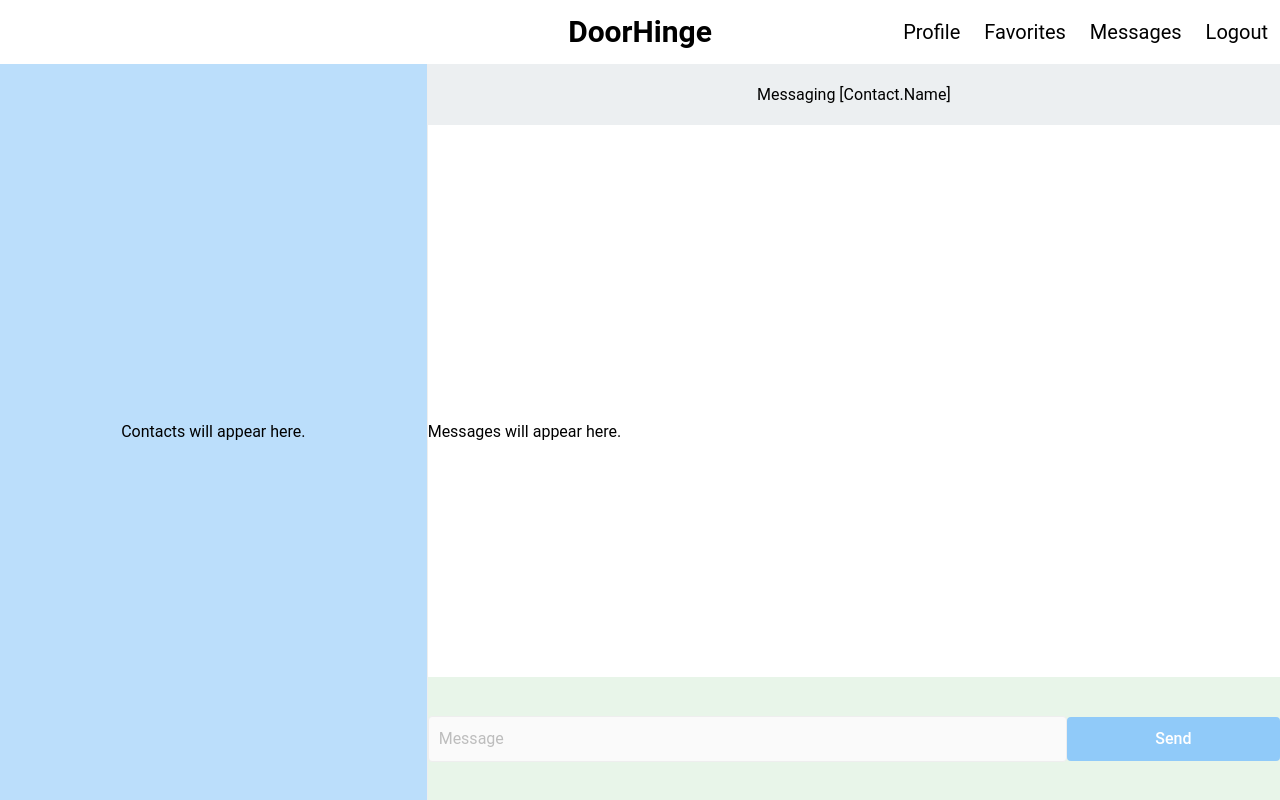
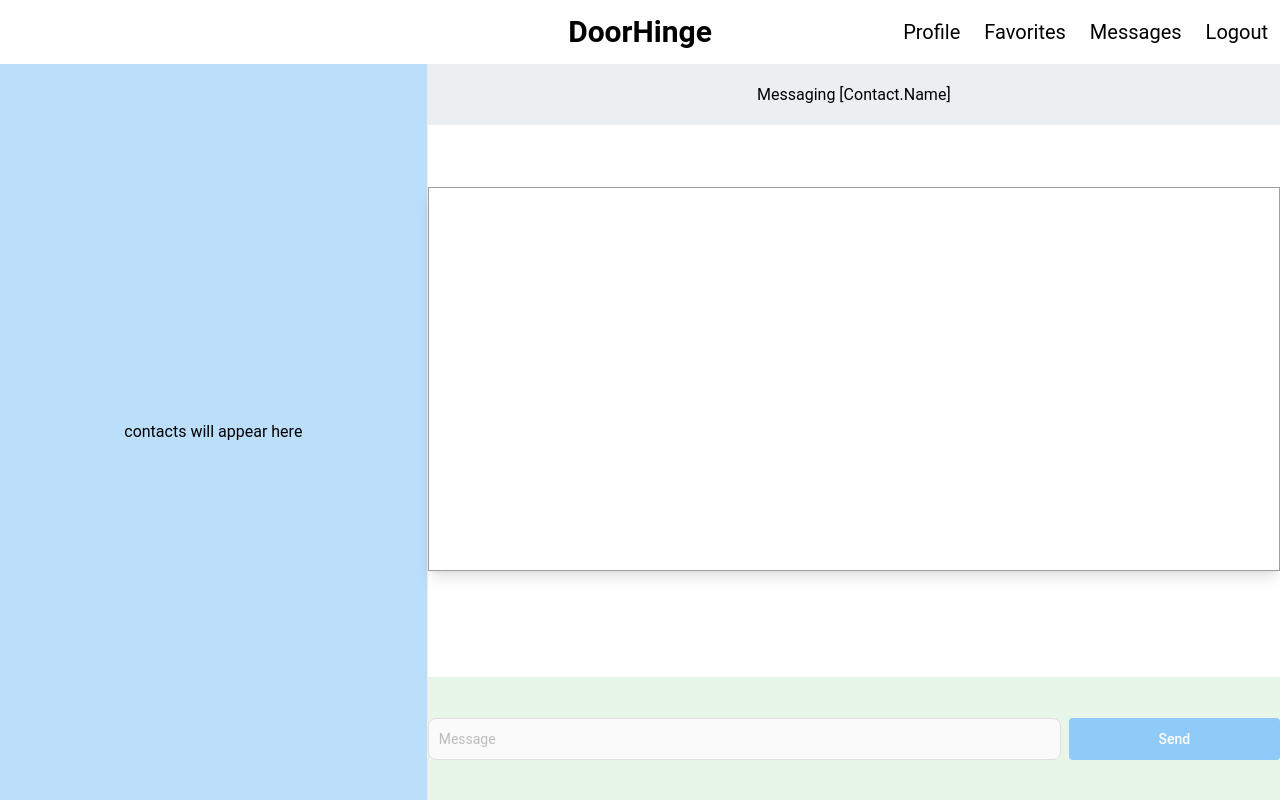
Before and after one commit to Daverhan/door-hinge-web-app, a React (Vite) app in the folder frontend/: page /messages in a window 1280 px wide. Built offline with nearby package versions, Linux system fonts and the light colour scheme; no server answers.

Commit message:
Add scrolling in messages

```diff
--- a/frontend/src/components/Home.tsx
+++ b/frontend/src/components/Home.tsx
@@ -1,5 +1,4 @@
 import { useEffect, useState } from "react";
-import { io } from "socket.io-client";
 import { Carousel } from "@material-tailwind/react";
 import { useNavigate } from "react-router-dom";
 
@@ -36,46 +35,10 @@ interface User {
   last_name: string;
 }
 
-const socket = io("http://127.0.0.1::5001")
-
 function Home() {
   const [listing, setListing] = useState<Listing | null>(null);
   const [lister, setLister] = useState<User | null>(null);
   const [carouselKey, setCarouselKey] = useState(0);
-  const [username, setUsername] = useState("");
-  const [currentMessage, setCurrentMessage] = useState("");
-  const [messages, setMessages] = useState<Array<{ username: string; message: string }>>([]);
-
-  // Connect to WebSocket server
-  useEffect(() => {
-      socket.on('connect', () => {
-          console.log('Connected to WebSocket server');
-      });
-
-      // Listening for messages from the server
-      socket.on('receive_message', (data) => {
-          setMessages((prevMessages) => [...prevMessages, data]);
-      });
-
-      return () => {
-          socket.off('connect');
-          socket.off('receive_message');
-      };
-  }, []);
-
-  const handleUsernameKeyDown = (event) => {
-  if (event.key === 'Enter' && tempUsername.trim() !== '') {
-      setUsername(tempUsername); // Set the username only when Enter is pressed
-      setTempUsername(""); // Clear temporary username
-    }
-  };
-
-  const handleSendMessage = () => {
-      if (!currentMessage.trim()) return;
-      // Send message to the server
-      socket.emit('send_message', { username, message: currentMessage });
-      setCurrentMessage("");
-  };
 
   const navigate = useNavigate();
 
@@ -208,38 +171,6 @@ function Home() {
           <p className="break-words mx-4">
             This section can be used to directly message the lister
           </p>
-          <div className="chat-section p-4">
-        {!username ? (
-          <>
-            <input
-              type="text"
-              placeholder="Enter username to chat..."
-              value={tempUsername}
-              onChange={(e) => setTempUsername(e.target.value)}
-              onKeyDown={handleUsernameKeyDown} // Handle Enter press
-              className="border-2 border-gray-300 p-2 my-2"
-            />
-          </>
-        ) : (
-          <>
-            <div className="messages overflow-y-auto h-64">
-              {messages.map((msg, index) => (
-                <p key={index}><b>{msg.username}:</b> {msg.message}</p>
-              ))}
-            </div>
-            <input
-              type="text"
-              placeholder="Type a message..."
-              value={currentMessage}
-              onChange={(e) => setCurrentMessage(e.target.value)}
-              className="border p-2 mr-2"
-            />
-            <button onClick={handleSendMessage} className="bg-blue-500 hover:bg-blue-700 text-white font-bold py-2 px-4 rounded">
-              Send
-            </button>
-          </>
-        )}
-      </div>
         </div>
       </div>
     </section>
--- a/frontend/src/components/Messages.tsx
+++ b/frontend/src/components/Messages.tsx
@@ -1,48 +1,57 @@
+import { useEffect, useState } from "react";
+
 function Messaging() {
-  /*
-  TODO: FIX RESIZE OF MESSAGING FLEX
-  */
+  const [messageText, setMessageText] = useState('');
+  const [messages, setMessages] = useState([]);
+
+  const handleMessageChange = (event) => {
+    setMessageText(event.target.value);
+  };
+
+  const handleSubmit = (event) => {
+    event.preventDefault();
+    if (messageText.trim()) {
+      setMessages([...messages, messageText.trim()]);
+      setMessageText('');
+    }
+  };
 
   return (
     <section className="bg-blue-100 h-screen pt-16">
-      <div className="grid grid-cols-6 divide-x w-screen-adjusted h-screen-adjusted">
+      <div className="grid grid-cols-6 divide-x h-screen-adjusted">
         <div className="grid grid-cols-1 col-start-1 col-end-3 h-screen-adjusted w-100">
-          <div
-            id="contacts_list"
-            className="flex overflow-auto row-start-1 row-end-2 col-start-1 col-end-2 justify-items-center justify-center text-center items-center"
-          >
-            Contacts will appear here.
+          <div className="flex overflow-auto row-start-1 row-end-2 col-start-1 col-end-2 justify-items-center justify-center text-center items-center">
+            contacts will appear here
           </div>
         </div>
         <div className="flex justify-evenly items-center bg-white row-span-2 col-start-3 col-end-7">
           <div className="grid items grid-cols-2 grid-rows-6 w-full h-full space-x-0 space-y-0">
-            <header
-              id="current_contact"
-              className="flex bg-blue-gray-50 col-start-1 col-end-3 justify-items-center justify-center text-center items-center mt-0 h-1/2"
-            >
+            <header className="flex bg-blue-gray-50 col-start-1 col-end-3 justify-items-center justify-center text-center items-center mt-0 h-1/2">
               Messaging [Contact.Name]
             </header>
-            <div
-              id="dialogue_box"
-              className="flex overflow-auto row-start-2 row-end-6 col-start-1 col-end-3 justify-items-center text-center items-center"
-            >
-              Messages will appear here.
+            <div className="max-h-96 flex flex-col overflow-auto row-start-2 row-end-6 col-start-1 col-end-3 border border-gray-500 shadow-lg">
+              {messages.map((msg, index) => (
+                <div key={index} className="message border-solid border-2 border-gray-200 h-24 w-52 p-2 m-2 bg-white">{msg}</div>
+              ))}
             </div>
             <footer className="flex bg-green-50 mt-auto col-start-1 col-end-3 row-start-6 justify-items-center text-center items-center">
+              {}
+              <form onSubmit={handleSubmit} className="w-full flex">
                 <input
                   type="text"
-                id="message_text"
-                className="bg-gray-50 border border-gray-200 text rounded w-3/4 p-2.5"
+                  id="message_tag"
+                  className="bg-gray-50 border border-gray-300 text-gray-900 text-sm rounded-lg block w-3/4 p-2.5 mr-2"
                   placeholder="Message"
                   required
+                  value={messageText}
+                  onChange={handleMessageChange}
                 />
                 <button
                   type="submit"
-                id="message_submit"
-                className="text-white bg-blue-200 hover:bg-blue-500 font-medium rounded w-1/4 px-5 py-2.5 text-center"
-              >
+                  className="text-white bg-blue-200 hover:bg-blue-500 font-medium rounded text-sm w-1/4 px-5 py-2.5 text-center">
                   Send
                 </button>
+              </form>
             </footer>
           </div>
         </div>
```
Lines whose indentation alone changed are shown as unchanged.
